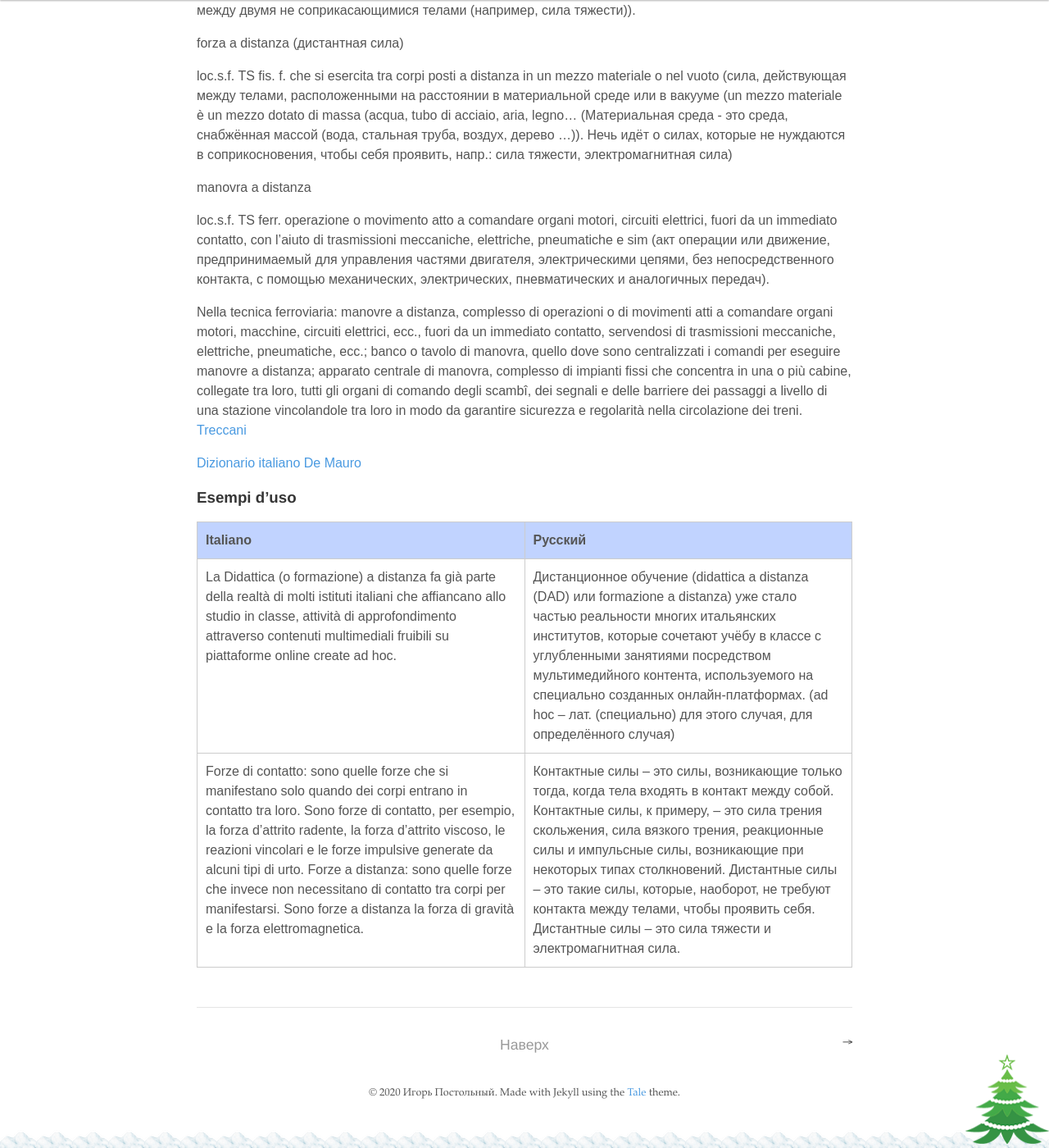
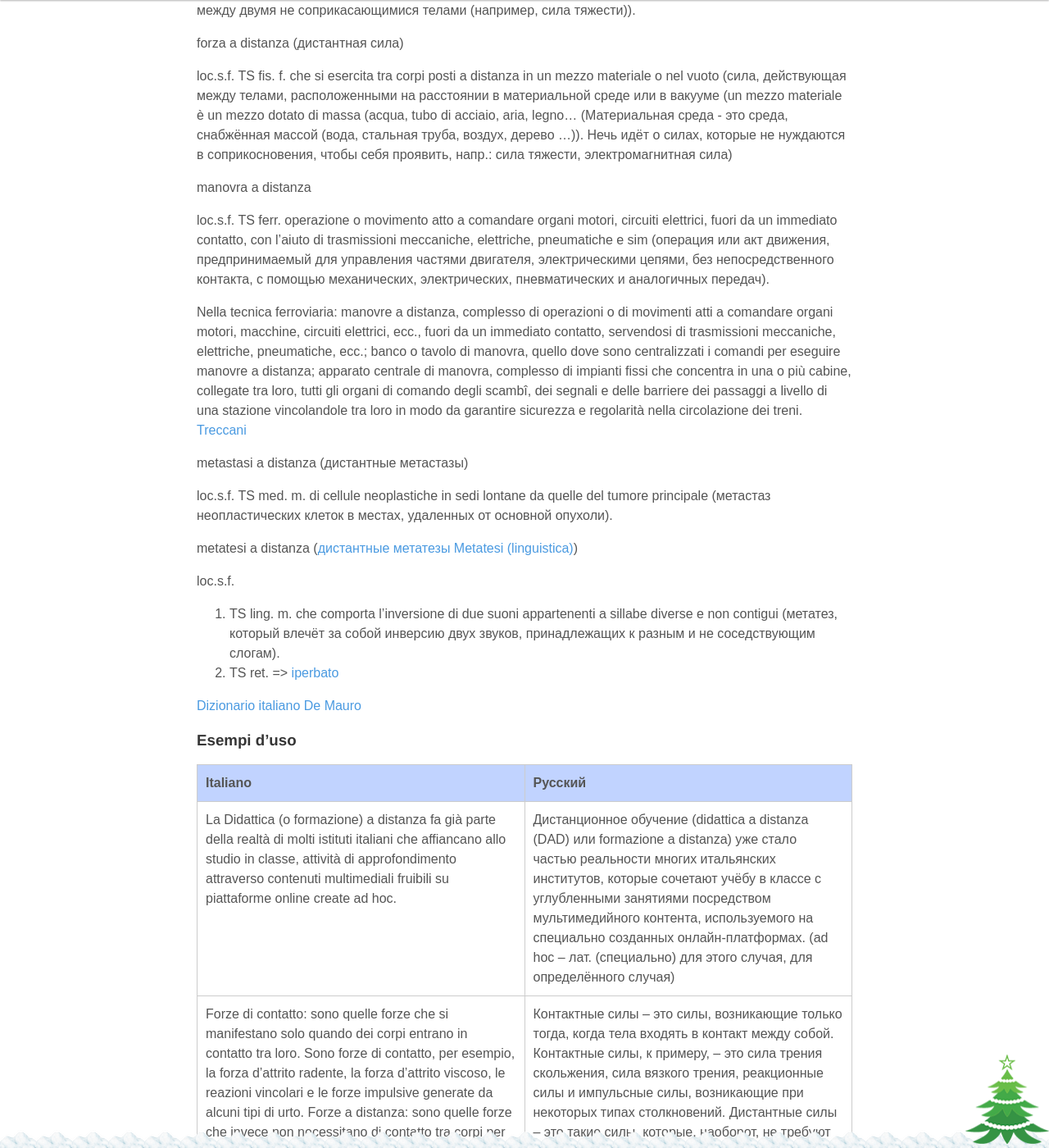
Before and after one commit to postolny/postolny.github.io, a Jekyll site: the page built from _posts/2020-11-25-a-distanza.md, in a window 1280 px wide and 1400 px high, scrolled down 1303 px. Shown: the whole window at 82% size. Built offline with Jekyll 4.4.1, drawn with Linux system fonts in a browser that asks for light colours; nearby versions of some CDN libraries.

Commit message:
Add files via upload

```diff
--- a/_posts/2020-11-25-a-distanza.md
+++ b/_posts/2020-11-25-a-distanza.md
@@ -34,9 +34,21 @@ loc.s.f. TS fis. f. che si esercita tra corpi posti a distanza in un mezzo mater
 
 manovra a distanza
 
-loc.s.f. TS ferr. operazione o movimento atto a comandare organi motori, circuiti elettrici, fuori da un immediato contatto, con l'aiuto di trasmissioni meccaniche, elettriche, pneumatiche e sim (акт операции или движение, предпринимаемый для управления частями двигателя, электрическими цепями, без непосредственного контакта, с помощью механических, электрических, пневматических и аналогичных передач).
+loc.s.f. TS ferr. operazione o movimento atto a comandare organi motori, circuiti elettrici, fuori da un immediato contatto, con l'aiuto di trasmissioni meccaniche, elettriche, pneumatiche e sim (операция или акт движения, предпринимаемый для управления частями двигателя, электрическими цепями, без непосредственного контакта, с помощью механических, электрических, пневматических и аналогичных передач).
 
 Nella tecnica ferroviaria: manovre a distanza, complesso di operazioni o di movimenti atti a comandare organi motori, macchine, circuiti elettrici, ecc., fuori da un immediato contatto, servendosi di trasmissioni meccaniche, elettriche, pneumatiche, ecc.; banco o tavolo di manovra, quello dove sono centralizzati i comandi per eseguire manovre a distanza; apparato centrale di manovra, complesso di impianti fissi che concentra in una o più cabine, collegate tra loro, tutti gli organi di comando degli scambî, dei segnali e delle barriere dei passaggi a livello di una stazione vincolandole tra loro in modo da garantire sicurezza e regolarità nella circolazione dei treni. [Treccani](https://www.treccani.it/vocabolario/manovra/)
+
+metastasi a distanza (дистантные метастазы)
+
+loc.s.f. TS med.
+m. di cellule neoplastiche in sedi lontane da quelle del tumore principale (метастаз неопластических клеток в местах, удаленных от основной опухоли).
+
+metatesi a distanza ([дистантные метатезы](https://dic.academic.ru/dic.nsf/etymology_terms/271/Дистантная) [Metatesi (linguistica)](https://it.wikipedia.org/wiki/Metatesi_(linguistica)))
+
+loc.s.f.
+
+1. TS ling. m. che comporta l'inversione di due suoni appartenenti a sillabe diverse e non contigui (метатез, который влечёт за собой инверсию двух звуков, принадлежащих к разным и не соседствующим слогам).
+2. TS ret. => [iperbato](https://dizionario.internazionale.it/parola/iperbato)
 
 [Dizionario italiano De Mauro](https://dizionario.internazionale.it/cerca/a%20distanza)
 
```
